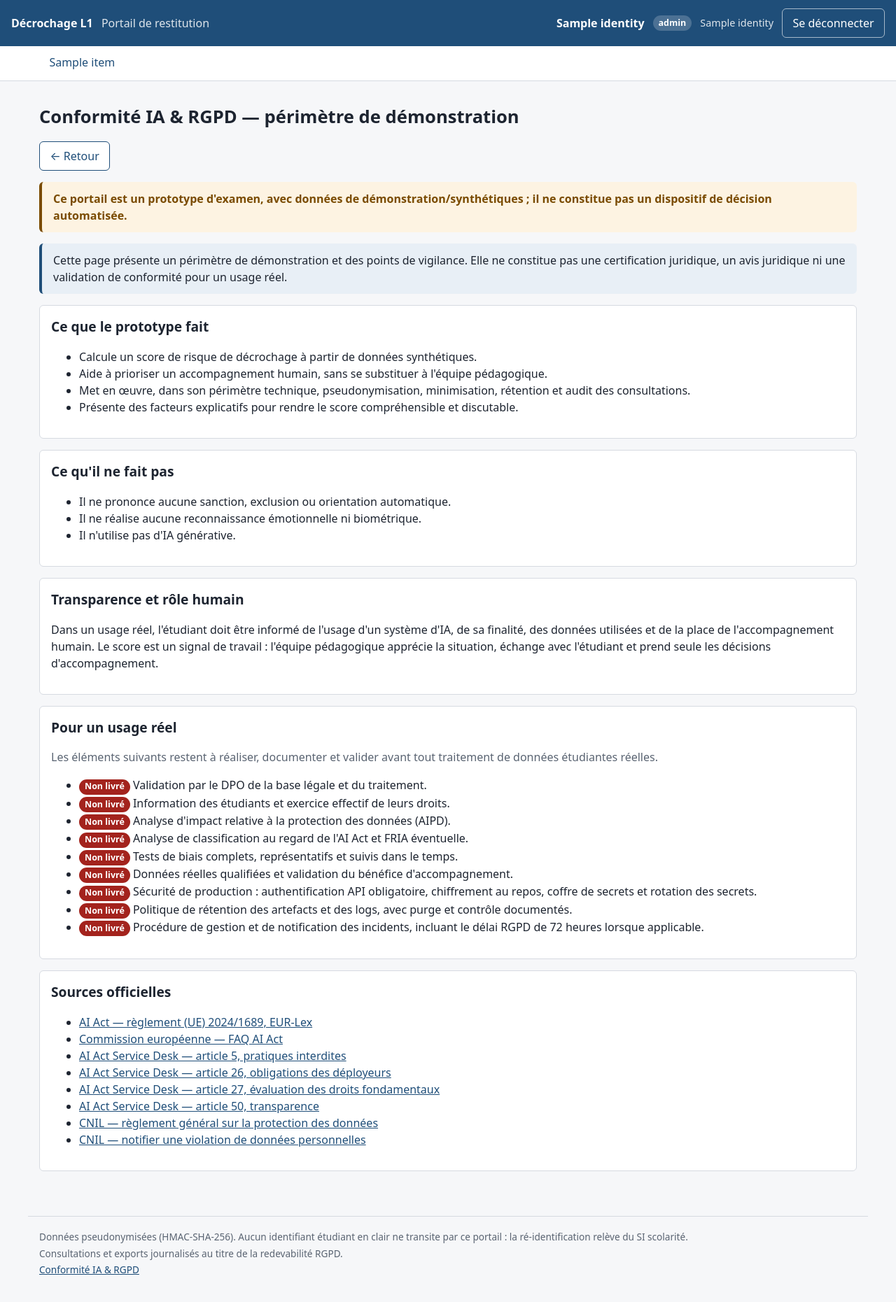
After one commit to MichaeLab34/examen, a Python web app: template src/decrochage/portal/templates/conformite_ia_rgpd.html in a window 1280 px wide. The commit adds this page. Shown: the whole page at 70% size. Run offline with Jinja, Linux system fonts and the light colour scheme; the template is opened without the code that fills it: most values are stand-ins (such as "Sample title", 1, 10 or a date in 2020).

Commit message:
docs(portail): ajoute le cadre ia et rgpd

```diff
--- a/src/decrochage/portal/routes.py
+++ b/src/decrochage/portal/routes.py
@@ -489,6 +489,10 @@ def build_portal_router(settings: PortalSettings) -> APIRouter:
     @router.get("/login", response_class=HTMLResponse)
     def login_form(request: Request, next: str | None = None) -> HTMLResponse:
         return render(request, "login.html", None, {"next_url": _safe_next(next)})
+
+    @router.get("/conformite-ia-rgpd", response_class=HTMLResponse)
+    def conformite_ia_rgpd(request: Request) -> HTMLResponse:
+        return render(request, "conformite_ia_rgpd.html", None, {})
 
     @router.post("/login")
     def login_submit(
--- a/src/decrochage/portal/templates/base.html
+++ b/src/decrochage/portal/templates/base.html
@@ -65,6 +65,7 @@
     transite par ce portail : la ré-identification relève du SI scolarité.
   </p>
   <p>Consultations et exports journalisés au titre de la redevabilité RGPD.</p>
+  <p><a href="{{ base_path }}/conformite-ia-rgpd">Conformité IA &amp; RGPD</a></p>
 </footer>
 <script src="{{ base_path }}/static/portail.js" defer></script>
 </body>
--- /dev/null
+++ b/src/decrochage/portal/templates/conformite_ia_rgpd.html
@@ -0,0 +1,83 @@
+{% extends "base.html" %}
+{% block title %}Conformité IA &amp; RGPD{% endblock %}
+{% block warning %}{% endblock %}
+
+{% block content %}
+<h1>Conformité IA &amp; RGPD — périmètre de démonstration</h1>
+
+<p class="actions">
+  <a class="button" href="{{ request.headers.get('referer') or '/portal/' }}">← Retour</a>
+</p>
+
+<p class="notice notice--warning" role="note">
+  <strong>Ce portail est un prototype d'examen, avec données de démonstration/synthétiques ; il ne constitue pas un dispositif de décision automatisée.</strong>
+</p>
+
+<p class="notice notice--info">
+  Cette page présente un périmètre de démonstration et des points de vigilance. Elle
+  ne constitue pas une certification juridique, un avis juridique ni une validation de
+  conformité pour un usage réel.
+</p>
+
+<section class="card">
+  <h2>Ce que le prototype fait</h2>
+  <ul>
+    <li>Calcule un score de risque de décrochage à partir de données synthétiques.</li>
+    <li>Aide à prioriser un accompagnement humain, sans se substituer à l'équipe pédagogique.</li>
+    <li>Met en œuvre, dans son périmètre technique, pseudonymisation, minimisation, rétention et audit des consultations.</li>
+    <li>Présente des facteurs explicatifs pour rendre le score compréhensible et discutable.</li>
+  </ul>
+</section>
+
+<section class="card">
+  <h2>Ce qu'il ne fait pas</h2>
+  <ul>
+    <li>Il ne prononce aucune sanction, exclusion ou orientation automatique.</li>
+    <li>Il ne réalise aucune reconnaissance émotionnelle ni biométrique.</li>
+    <li>Il n'utilise pas d'IA générative.</li>
+  </ul>
+</section>
+
+<section class="card">
+  <h2>Transparence et rôle humain</h2>
+  <p>
+    Dans un usage réel, l'étudiant doit être informé de l'usage d'un système d'IA,
+    de sa finalité, des données utilisées et de la place de l'accompagnement humain.
+    Le score est un signal de travail : l'équipe pédagogique apprécie la situation,
+    échange avec l'étudiant et prend seule les décisions d'accompagnement.
+  </p>
+</section>
+
+<section class="card">
+  <h2>Pour un usage réel</h2>
+  <p class="muted">
+    Les éléments suivants restent à réaliser, documenter et valider avant tout
+    traitement de données étudiantes réelles.
+  </p>
+  <ul>
+    <li><span class="badge badge--alert">Non livré</span> Validation par le DPO de la base légale et du traitement.</li>
+    <li><span class="badge badge--alert">Non livré</span> Information des étudiants et exercice effectif de leurs droits.</li>
+    <li><span class="badge badge--alert">Non livré</span> Analyse d'impact relative à la protection des données (AIPD).</li>
+    <li><span class="badge badge--alert">Non livré</span> Analyse de classification au regard de l'AI Act et FRIA éventuelle.</li>
+    <li><span class="badge badge--alert">Non livré</span> Tests de biais complets, représentatifs et suivis dans le temps.</li>
+    <li><span class="badge badge--alert">Non livré</span> Données réelles qualifiées et validation du bénéfice d'accompagnement.</li>
+    <li><span class="badge badge--alert">Non livré</span> Sécurité de production : authentification API obligatoire, chiffrement au repos, coffre de secrets et rotation des secrets.</li>
+    <li><span class="badge badge--alert">Non livré</span> Politique de rétention des artefacts et des logs, avec purge et contrôle documentés.</li>
+    <li><span class="badge badge--alert">Non livré</span> Procédure de gestion et de notification des incidents, incluant le délai RGPD de 72 heures lorsque applicable.</li>
+  </ul>
+</section>
+
+<section class="card">
+  <h2>Sources officielles</h2>
+  <ul>
+    <li><a href="https://eur-lex.europa.eu/eli/reg/2024/1689/oj?locale=fr">AI Act — règlement (UE) 2024/1689, EUR-Lex</a></li>
+    <li><a href="https://digital-strategy.ec.europa.eu/en/faqs/ai-act-questions-and-answers">Commission européenne — FAQ AI Act</a></li>
+    <li><a href="https://ai-act-service-desk.ec.europa.eu/fr/ai-act/article-5">AI Act Service Desk — article 5, pratiques interdites</a></li>
+    <li><a href="https://ai-act-service-desk.ec.europa.eu/fr/ai-act/article-26">AI Act Service Desk — article 26, obligations des déployeurs</a></li>
+    <li><a href="https://ai-act-service-desk.ec.europa.eu/fr/ai-act/article-27">AI Act Service Desk — article 27, évaluation des droits fondamentaux</a></li>
+    <li><a href="https://ai-act-service-desk.ec.europa.eu/fr/ai-act/article-50">AI Act Service Desk — article 50, transparence</a></li>
+    <li><a href="https://www.cnil.fr/fr/reglement-europeen-protection-donnees">CNIL — règlement général sur la protection des données</a></li>
+    <li><a href="https://www.cnil.fr/fr/services-en-ligne/notifier-une-violation-de-donnees-personnelles">CNIL — notifier une violation de données personnelles</a></li>
+  </ul>
+</section>
+{% endblock %}
```
Also changed, not shown: docs/annexe_conformite_ia_rgpd.md (added, +50 -0 lines), 1 other file.
